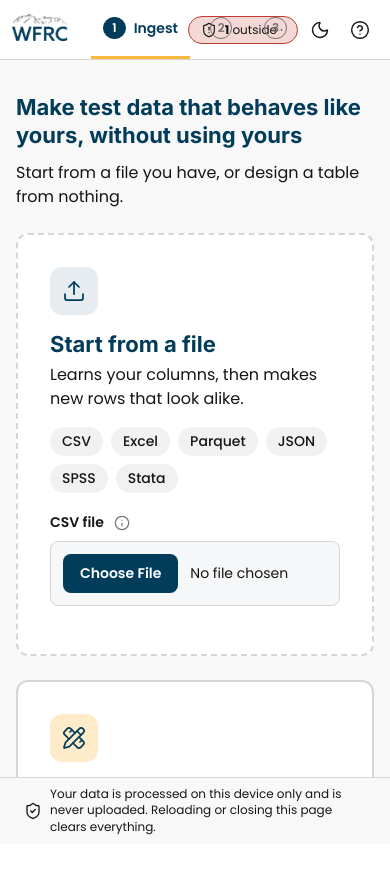
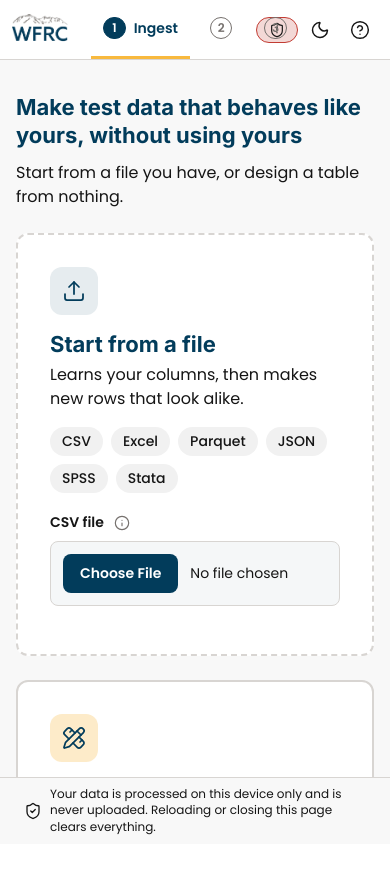
Before and after one commit to WFRCAnalytics/APP-synthetic-data-generator, a React (Vite) app: page / in a window 390 px wide. Shown: the top 874 px of the page. Built offline with nearby package versions, Linux system fonts and the light colour scheme.

Commit message:
feat: the network counter says what it is and opens an explanation with the live counts
Co-Authored-By: Claude Sonnet 5.5 <noreply@anthropic.com>

```diff
--- a/src/app/NetworkCounter.css
+++ b/src/app/NetworkCounter.css
@@ -19,10 +19,44 @@
   background: var(--banner-error-background);
 }
 
-/* On narrow screens only the icon and the outside count remain, so the header does not crowd. */
+/* On narrow screens only the icon remains, so the header does not crowd. */
 @media (max-width: 640px) {
   .net-counter-text {
-    max-width: 8ch;
-    overflow: hidden;
+    display: none;
   }
 }
+.net-counter-button {
+  display: inline-flex;
+  align-items: center;
+  gap: var(--space-2);
+  padding: 0;
+  border: 0;
+  background: none;
+  color: inherit;
+  font: inherit;
+  cursor: pointer;
+}
+
+.net-dialog {
+  white-space: normal;
+  font-size: var(--text-sm);
+}
+
+.net-dialog h2 {
+  margin-top: 0;
+}
+
+.net-dialog-list {
+  display: grid;
+  grid-template-columns: max-content 1fr;
+  gap: var(--space-2) var(--space-4);
+  margin: var(--space-4) 0;
+}
+
+.net-dialog-list dt {
+  font-weight: 600;
+}
+
+.net-dialog-list dd {
+  margin: 0;
+}
--- a/src/app/NetworkCounter.tsx
+++ b/src/app/NetworkCounter.tsx
@@ -3,7 +3,8 @@
 // files; "outside" requests are anything else and should always read 0.
 
 import { ShieldAlert, ShieldCheck } from "lucide-react";
-import { useEffect, useSyncExternalStore } from "react";
+import { useEffect, useState, useSyncExternalStore } from "react";
+import { Modal } from "../components/Modal";
 import { startNetMonitoring, type NetCounter } from "./netCounter";
 import "./NetworkCounter.css";
 
@@ -14,29 +15,61 @@ export interface NetworkCounterProps {
 export function NetworkCounter({ counter }: NetworkCounterProps) {
   const counts = useSyncExternalStore(counter.subscribe, counter.getSnapshot);
   useEffect(() => startNetMonitoring(counter), [counter]);
+  const [open, setOpen] = useState(false);
 
   const clean = counts.crossOrigin === 0 && counts.blocked === 0;
   const Icon = clean ? ShieldCheck : ShieldAlert;
   const label = `Network requests since this page loaded: ${counts.crossOrigin} outside this site, ${counts.sameOrigin} from this site, ${counts.blocked} blocked.`;
+  const explanation = clean
+    ? `Nothing you open is sent anywhere. Since this page loaded it made ${counts.sameOrigin} requests, all to this site itself (the app's own files and the data reader), and 0 to any other address.`
+    : `${counts.crossOrigin + counts.blocked} request(s) tried to reach another address. Your data was not sent, but close this tab and tell the maintainers.`;
 
   return (
     <span
       className={`net-counter ${clean ? "net-counter--clean" : "net-counter--alert"}`}
       role="group"
       aria-label={label}
-      title={`${label} Outside requests should always be 0: your data never leaves this device.`}
+      title={`${explanation} (${label})`}
       data-testid="net-counter"
     >
-      <Icon size={16} strokeWidth={1.75} aria-hidden="true" />
-      <span className="net-counter-text" aria-hidden="true">
-        <strong data-testid="net-outside">{counts.crossOrigin}</strong> outside &middot; <span data-testid="net-local">{counts.sameOrigin}</span> local
+      <button type="button" className="net-counter-button" onClick={() => setOpen(true)} aria-haspopup="dialog">
+        <Icon size={16} strokeWidth={1.75} aria-hidden="true" />
+        <span className="net-counter-text">{clean ? "Stays on this device" : "Outside requests seen"}</span>
+      </button>
+      <span className="visually-hidden">
+        <strong data-testid="net-outside">{counts.crossOrigin}</strong> outside, <span data-testid="net-local">{counts.sameOrigin}</span> local
         {counts.blocked > 0 ? (
           <>
-            {" "}
-            &middot; <span data-testid="net-blocked">{counts.blocked}</span> blocked
+            , <span data-testid="net-blocked">{counts.blocked}</span> blocked
           </>
         ) : null}
       </span>
+      <Modal open={open} onClose={() => setOpen(false)} ariaLabelledBy="net-title" size="sm">
+        <div className="net-dialog">
+          <h2 id="net-title">{clean ? "Your data stays on this device" : "Something tried to reach another address"}</h2>
+          <p>{explanation}</p>
+          <dl className="net-dialog-list">
+            <dt>To other websites</dt>
+            <dd>
+              <strong>{counts.crossOrigin}</strong> <span className="field-hint">This should always be 0.</span>
+            </dd>
+            <dt>To this site</dt>
+            <dd>
+              <strong>{counts.sameOrigin}</strong> <span className="field-hint">The app&apos;s own pages and scripts, and the files that read Excel, Parquet, JSON, SPSS and Stata.</span>
+            </dd>
+            <dt>Blocked</dt>
+            <dd>
+              <strong>{counts.blocked}</strong> <span className="field-hint">Attempts the browser refused to send.</span>
+            </dd>
+          </dl>
+          <p className="field-hint">The counts cover everything this page and its workers have requested since it loaded. Reloading starts them again from zero.</p>
+          <div className="actions-row">
+            <button type="button" className="button button-secondary" onClick={() => setOpen(false)}>
+              Close
+            </button>
+          </div>
+        </div>
+      </Modal>
     </span>
   );
 }
```
Also changed, not shown: 1 other file (tests, documents, lock files or other folders).
